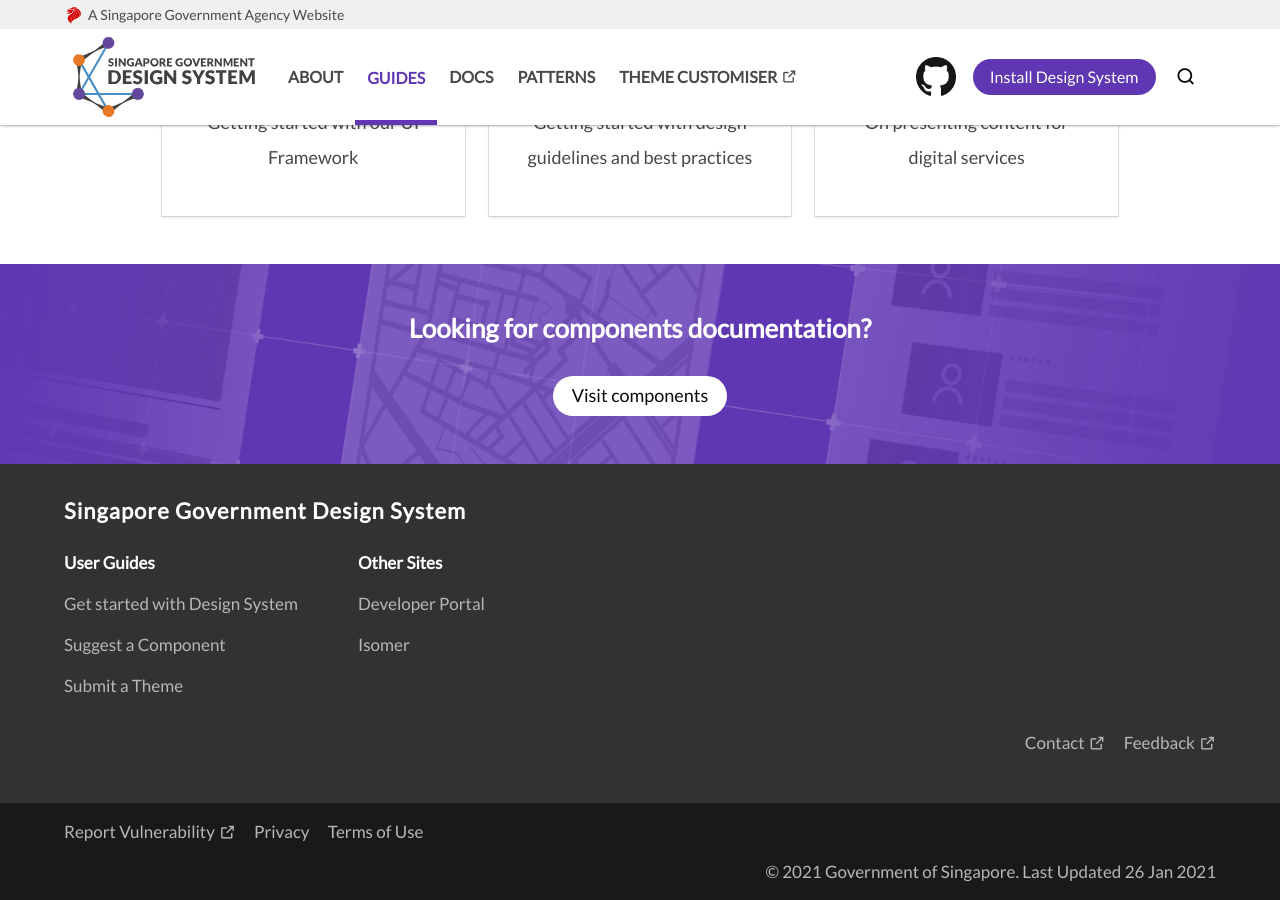
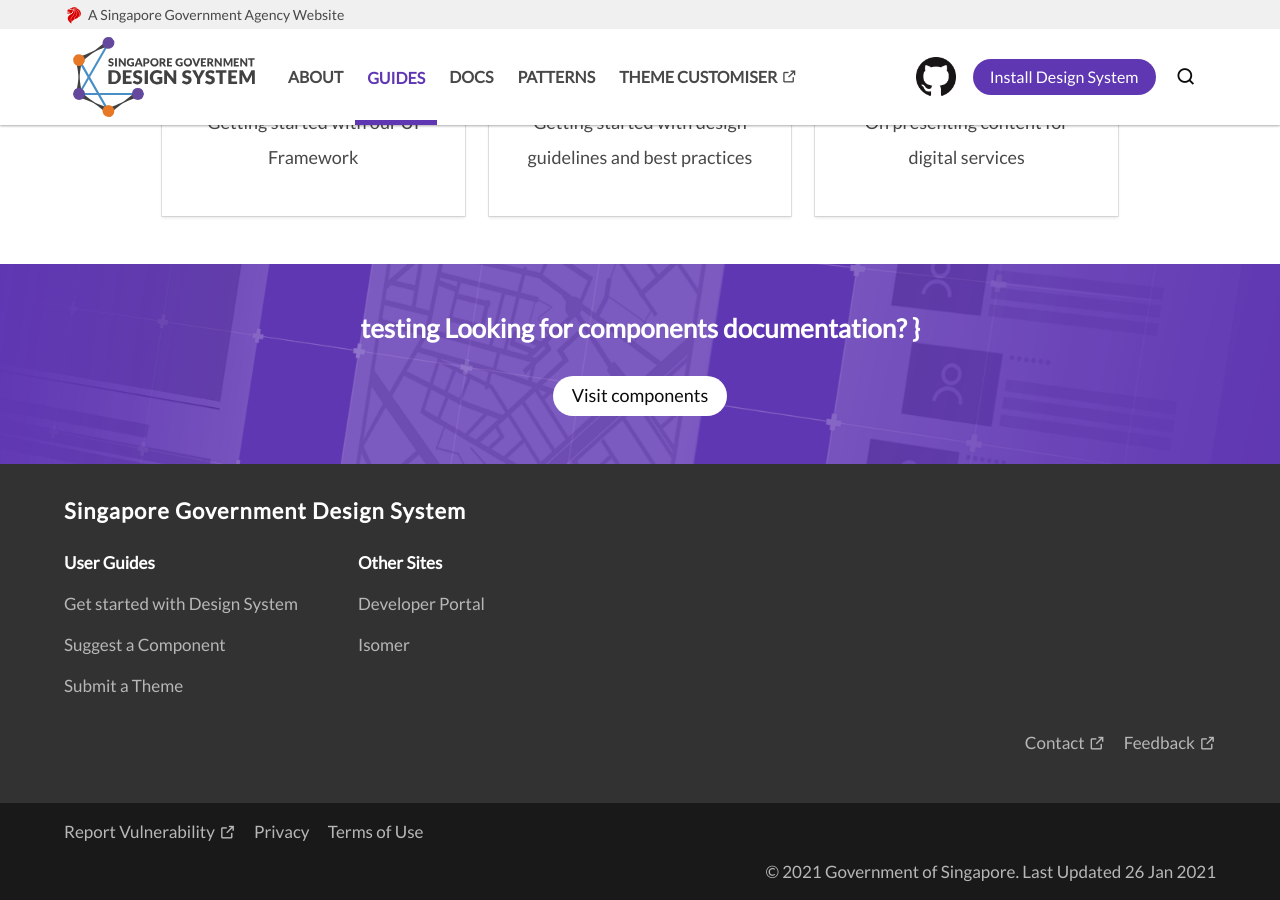
Before and after one commit to isaacteh-ust/sgds-demo, a Jekyll site: the page built from contents/guides/index.md, in a window 1280 px wide and 900 px high, scrolled down 606 px. Built offline with Jekyll 4.4.1, drawn with Linux system fonts in a browser that asks for light colours; some web fonts are replaced.

Commit message:
Update test

```diff
--- a/_includes/visit-docs-section.html
+++ b/_includes/visit-docs-section.html
@@ -6,7 +6,9 @@
     <div class="row has-text-centered">
       <div class="col">
         <p class="has-text-white is-size-4 has-text-weight-bold margin--bottom--lg">
+          {{ page.test }}
           Looking for components documentation?
+          }
         </p>
         <a
           class="sgds-button is-white is-rounded"
--- a/contents/guides/index.md
+++ b/contents/guides/index.md
@@ -16,4 +16,5 @@ guides_item_3: For Writers
 guides_item_3_link: /guides/writers-accessibility/
 guides_item_3_description: On presenting content for digital services
 guides_item_3_image: /assets/img/img_writing1.png
+test: testing
 ---
--- a/stackbit.yaml
+++ b/stackbit.yaml
@@ -58,9 +58,9 @@ models:
       - type: string
         name: contact_us
       - type: string
+        name: contact_us_link
+      - type: string
         name: feedback_form
-      - type: string
-        name: contact_us_link
       - type: string
         name: feedback_form_link
       - type: string
```
